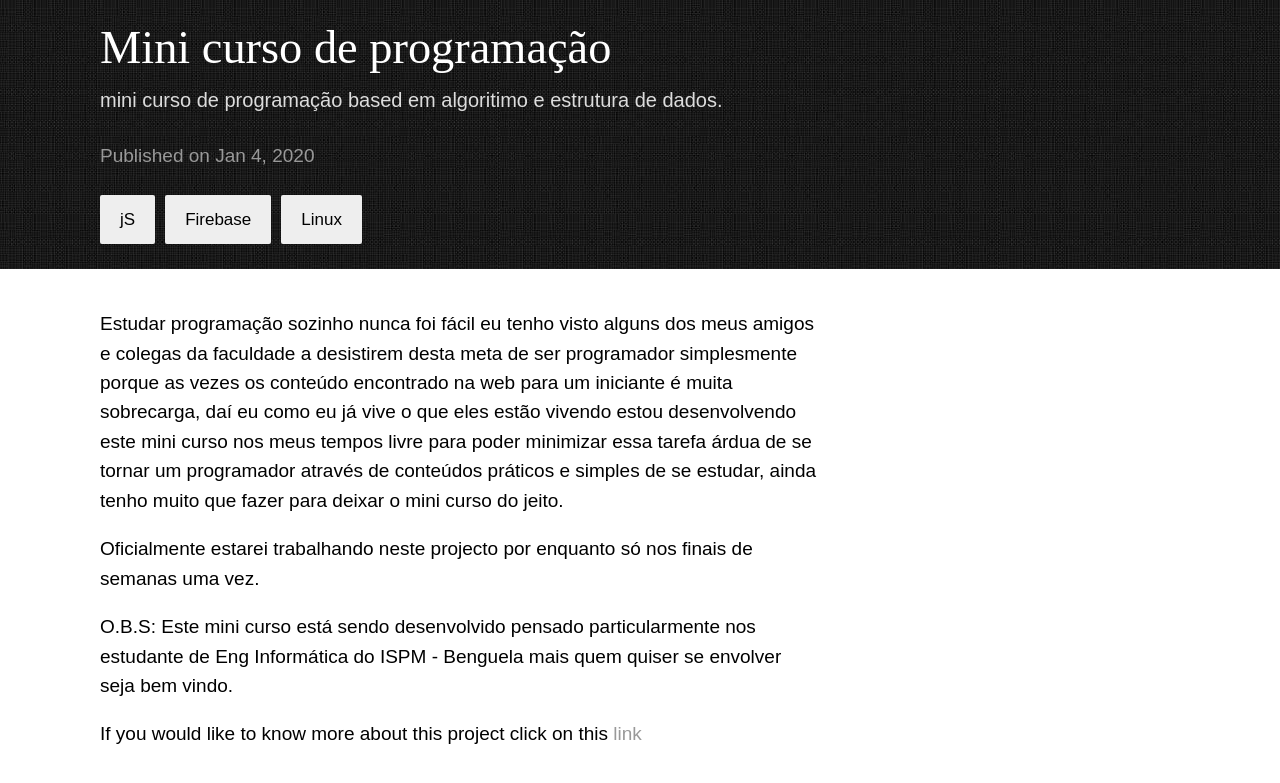
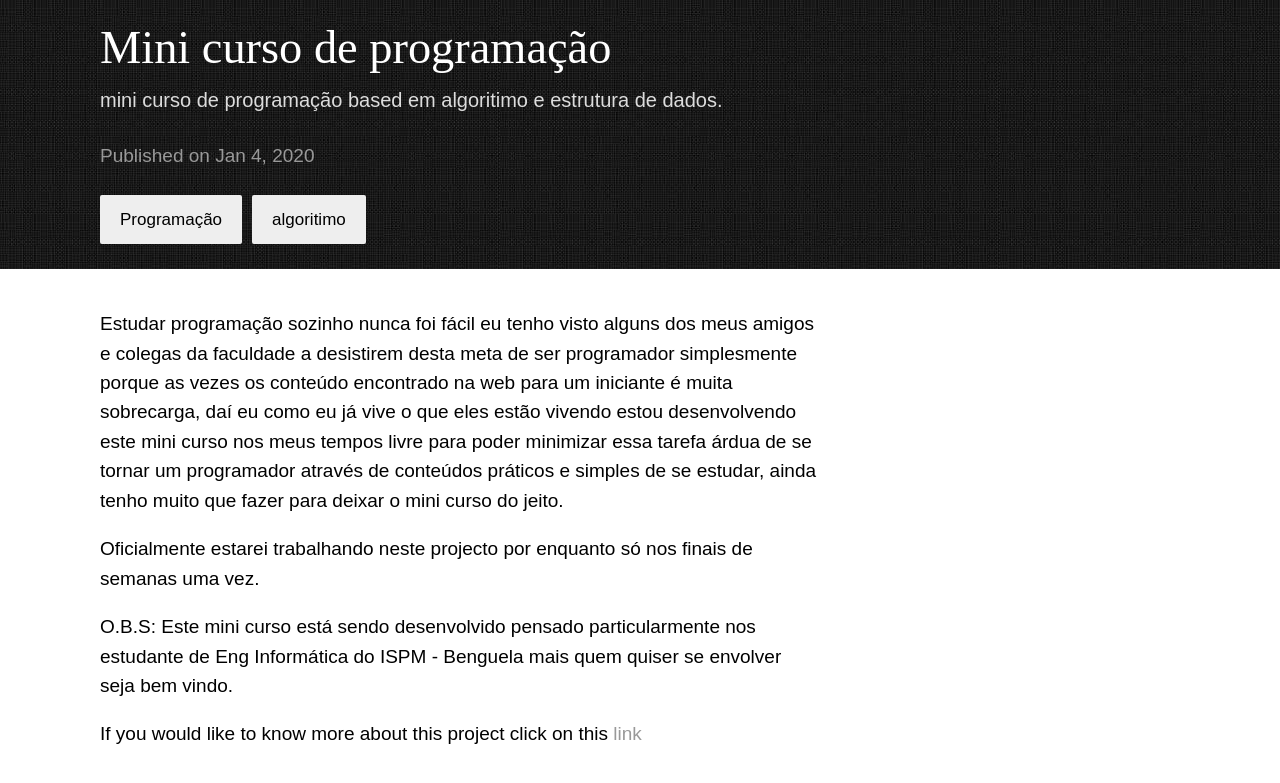
Before and after one commit to tandavala/tandavala.github.io, a Jekyll site: the page built from _posts/2020-01-04-mini-curso-de-programacao.markdown, in a window 1280 px wide. Shown: the top 783 px of the page. Built offline with Jekyll 4.4.1, drawn with Linux system fonts in a browser that asks for light colours.

Commit message:
adding category to the curse

```diff
--- a/_posts/2020-01-04-mini-curso-de-programacao.markdown
+++ b/_posts/2020-01-04-mini-curso-de-programacao.markdown
@@ -3,7 +3,7 @@ layout: post
 title: "Mini curso de programação"
 description: mini curso de programação based em algoritimo e estrutura de dados.
 date: 2020-01-04 12:13:36 +0530
-categories: jS Firebase Linux
+categories: Programação algoritimo
 ---
 
 Estudar programação sozinho nunca foi fácil eu tenho visto alguns dos meus amigos e colegas da faculdade a desistirem desta meta de ser programador simplesmente porque as vezes os conteúdo encontrado na web para um iniciante é muita sobrecarga, daí eu como eu já vive o que eles estão vivendo estou desenvolvendo este mini curso nos meus tempos livre para poder minimizar essa tarefa árdua de se tornar um programador através de conteúdos práticos e simples de se estudar, ainda tenho muito que fazer para deixar o mini curso do jeito.
```
